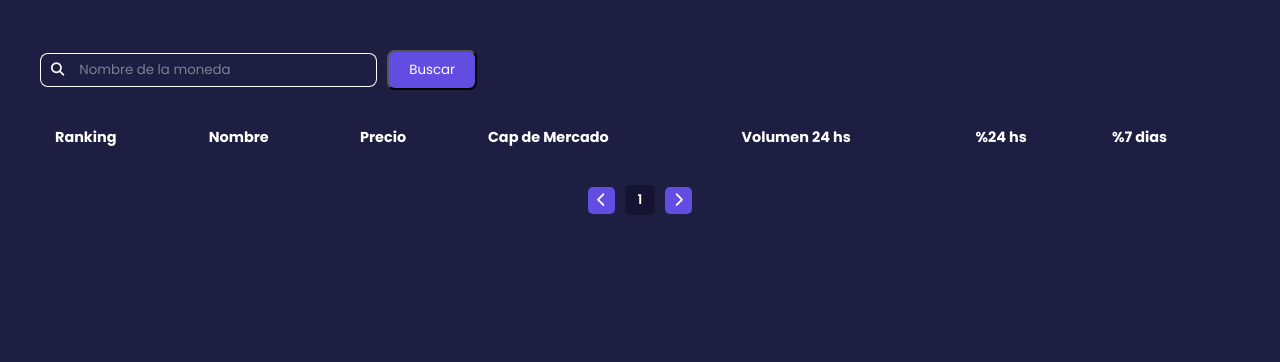
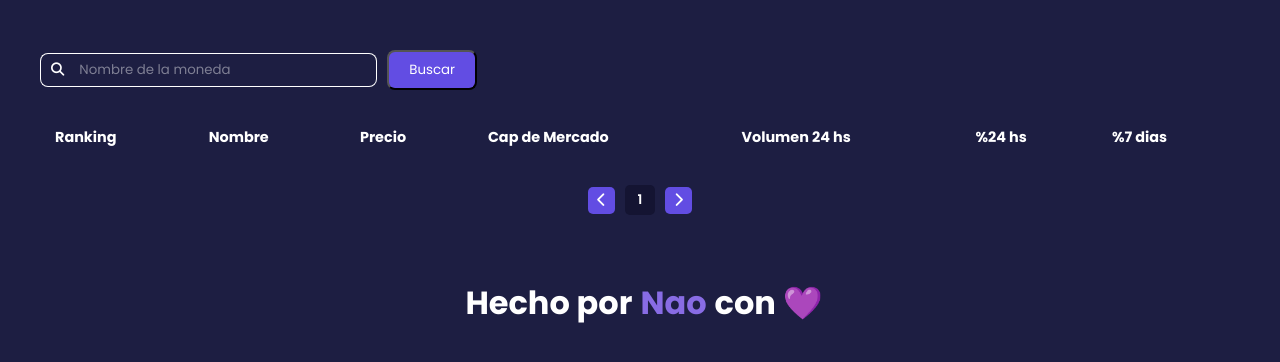
Before and after one commit to NaoRYK/crypto-checker, a plain HTML site: page index.html in a window 1280 px wide. Drawn offline with Linux system fonts and the light colour scheme; no server answers.

Commit message:
Adding the website icon

```diff
--- a/assets/style.css
+++ b/assets/style.css
@@ -12,6 +12,9 @@
   --disabled: #464646;
 }
 
+html{
+  background-color: var(--bg-primary);
+}
 * {
   padding: 0;
   margin: 0;
@@ -91,12 +94,14 @@ section {
 }
 
 /* Table */
+
+
 .styled-table {
   border-collapse: collapse;
   margin: 25px 0;
   font-size: 0.9rem;
   min-width: 400px;
-  max-width: 1200px;
+  width: 1200px;
   width: 100%;
 }
 
@@ -109,6 +114,7 @@ section {
 .styled-table td {
   padding: 12px 15px;
 }
+
 
 .styled-table tbody tr:nth-of-type(odd) {
   background-color: var(--bg-secondary);
@@ -218,3 +224,15 @@ section {
     opacity: 100%;
   }
 }
+
+.despedida{
+  margin-top: 4rem;
+  display: flex;
+  align-content: center;
+  justify-content: center;
+
+}
+
+.despedida span{
+  margin-left: 0.5rem;
+}
--- a/index.html
+++ b/index.html
@@ -4,12 +4,13 @@
     <meta charset="UTF-8" />
     <meta http-equiv="X-UA-Compatible" content="IE=edge" />
     <meta name="viewport" content="width=device-width, initial-scale=1.0" />
-    <title>CryptoNucba</title>
+    <title>CryptoChecker</title>
     <link
       rel="stylesheet"
       href="https://cdnjs.cloudflare.com/ajax/libs/font-awesome/6.1.2/css/all.min.css"
     />
     <link rel="stylesheet" href="./assets/style.css" />
+    <link rel="shortcut icon" href="./assets/img/226_bitcoin_btc_currency-512.webp" type="image/x-icon">
   </head>
 
   <body>
@@ -68,7 +69,9 @@
             </div>
             <div class="right"><i class="fa-solid fa-chevron-right"></i></div>
           </div>
+
         </section>
+        <h1 class="despedida"><span>Hecho por</span> <span style="color:#886ce4">Nao</span> <span>con 💜</span></h1>
       </main>
     </div>
     <script src="./assets/request.js"></script>
```
Also changed, not shown: assets/img/226_bitcoin_btc_currency-512.webp (added).
